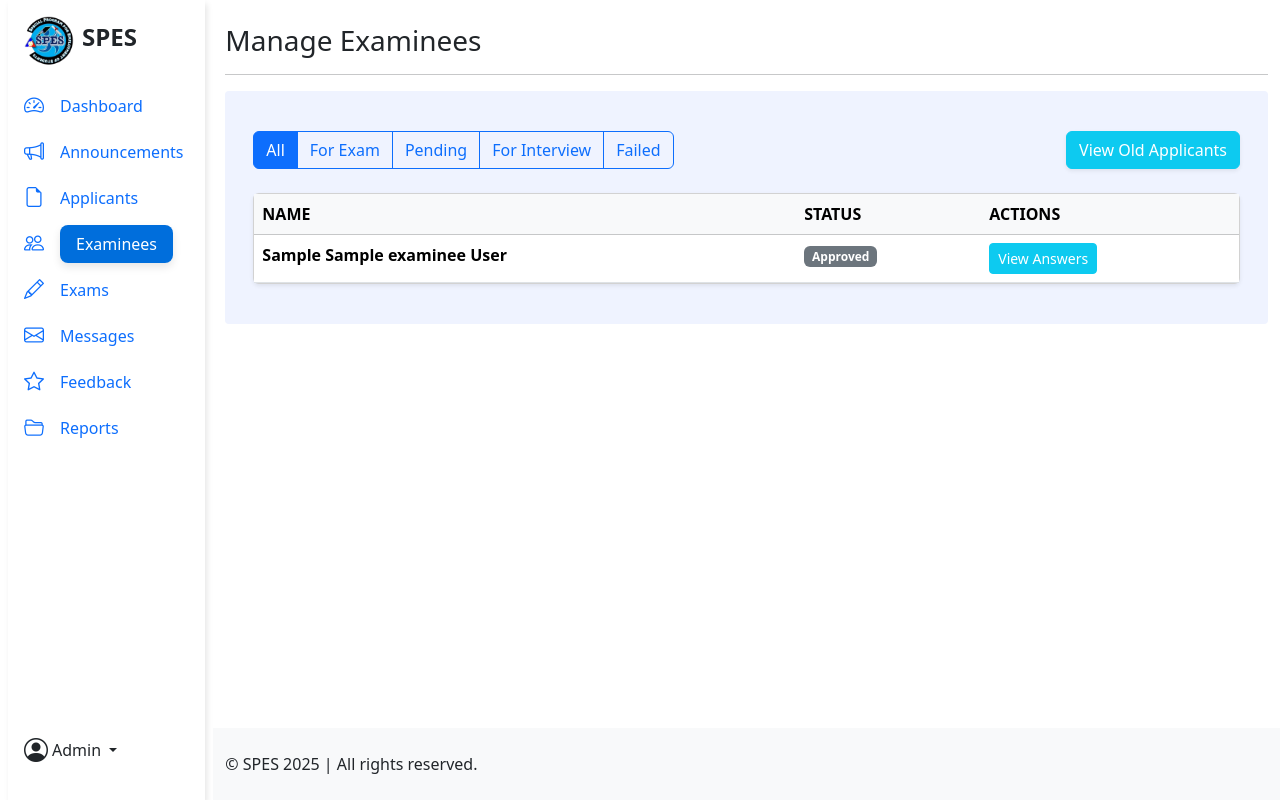
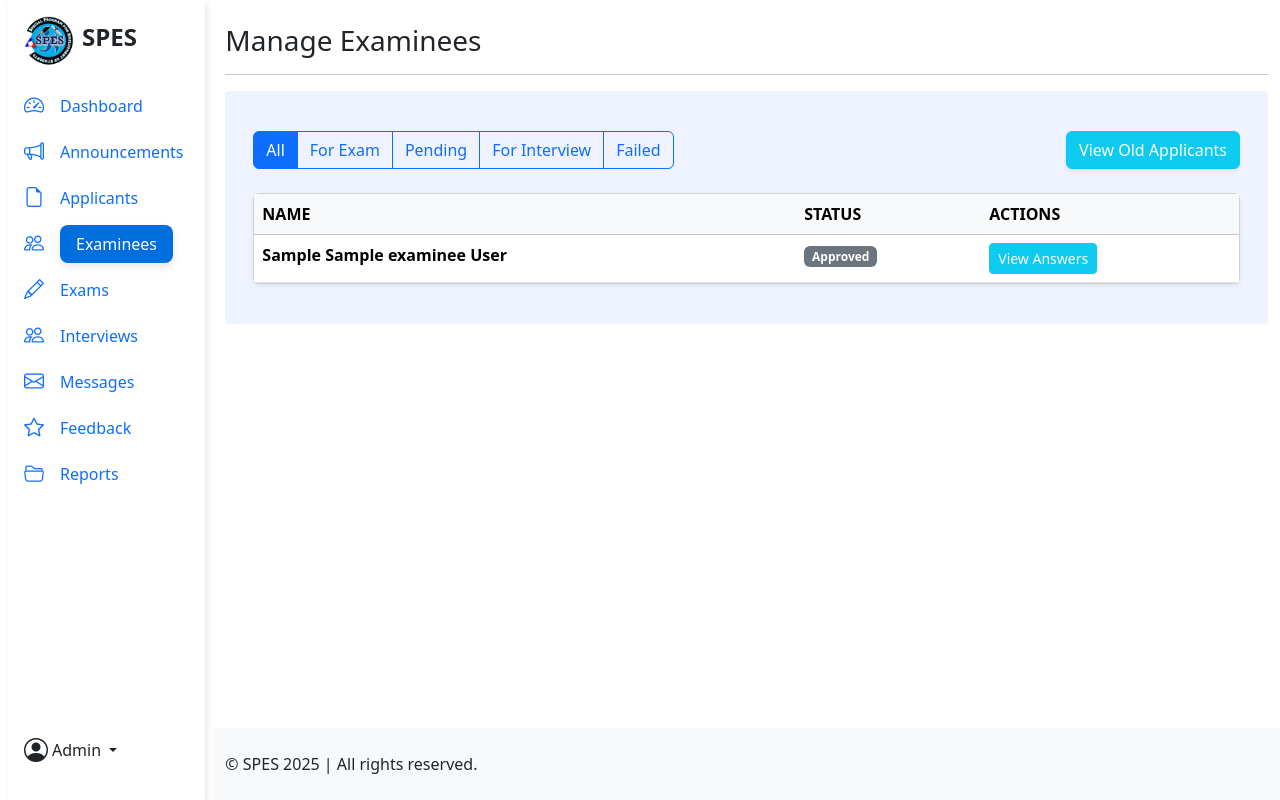
Before and after one commit to jericwin/SPES, a Flask app: template templates/admin/examinees.html in a window 1280 px wide. Run offline with Flask 3, Linux system fonts and the light colour scheme; the template is opened without the code that fills it: most values are stand-ins (such as "Sample title", 1, 10 or a date in 2020).

Commit message:
Update Interview Panel link label to 'Interviews' in examinees.html

```diff
--- a/templates/admin/examinees.html
+++ b/templates/admin/examinees.html
@@ -141,12 +141,15 @@
                   ><span class="ms-3 d-none d-sm-inline">Exams</span>
                 </a>
               </li>
-              <!-- <li>
-                <a href="#" class="nav-link px-sm-0 px-2">
+              <li>
+                <a
+                  href="{{ url_for('admin_interview_panel') }}"
+                  class="nav-link px-sm-0 px-2"
+                >
                   <i class="fs-5 bi-people"></i
-                  ><span class="ms-3 d-none d-sm-inline">Interview Panel</span>
+                  ><span class="ms-3 d-none d-sm-inline">Interviews</span>
                 </a>
-              </li> -->
+              </li>
               <li>
                 <a
                   href="{{ url_for('admin_messages') }}"
```
